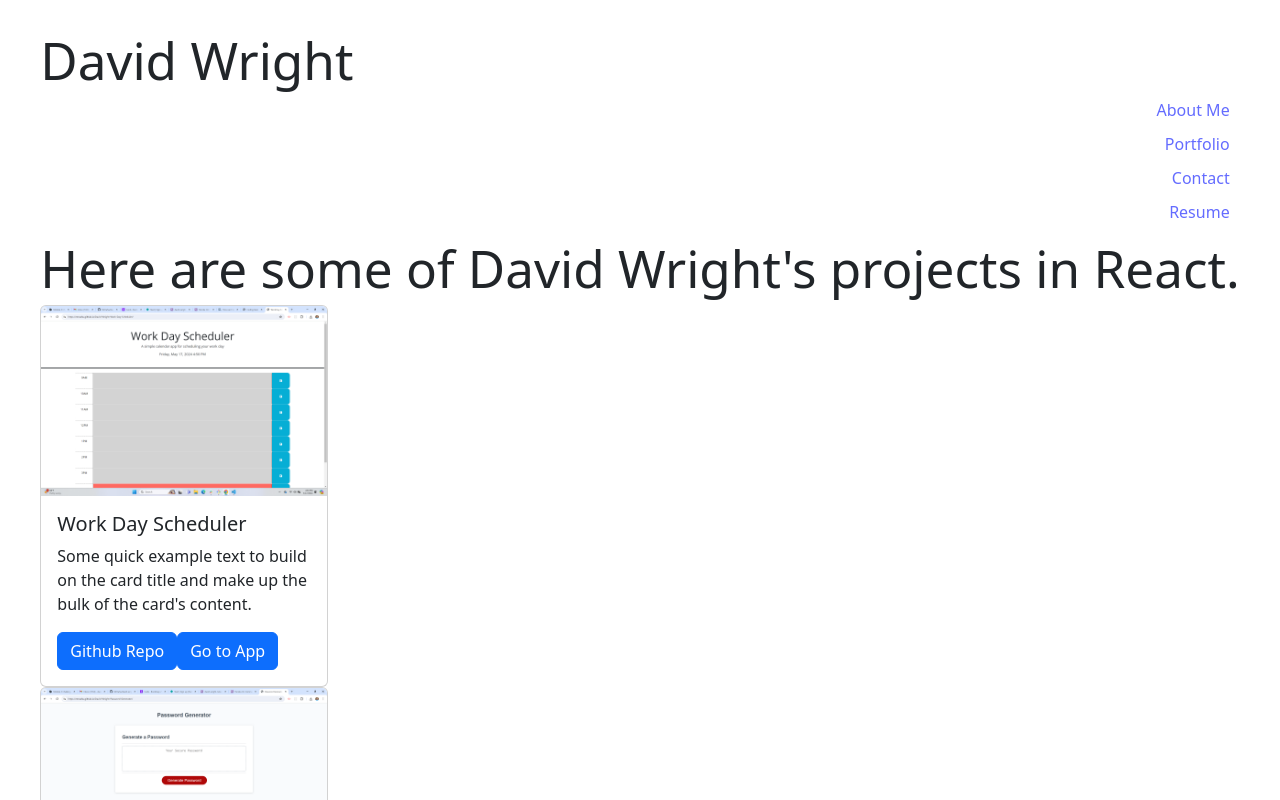
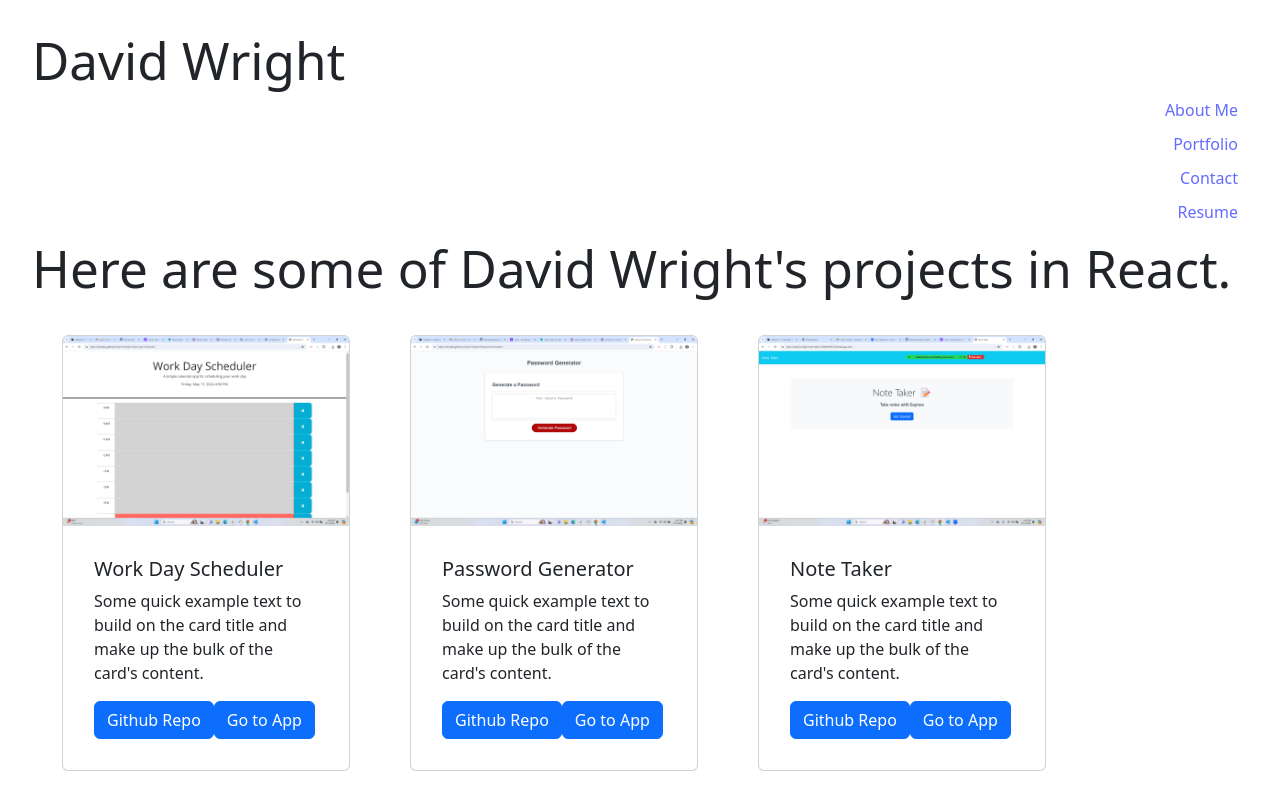
Before and after one commit to MrOahu/David-Wright-React-Portfolio, a React (Vite) app: page /portfolio in a window 1280 px wide. Shown: the top 800 px of the page. Built offline with nearby package versions, Linux system fonts and the light colour scheme.

Commit message:
adjusted portfolio images

```diff
--- a/src/App.css
+++ b/src/App.css
@@ -29,3 +29,13 @@
   width: 80px;
   height: 80px;
 }
+
+.project-div {
+  display: flex;
+  flex-direction: row;
+  flex-wrap: wrap;
+}
+
+.project-div div {
+  margin: 15px;
+}
--- a/src/components/Portfolio.jsx
+++ b/src/components/Portfolio.jsx
@@ -36,6 +36,7 @@ function Portfolio(){
     return(
         <div>
             <h1>Here are some of David Wright's projects in React.</h1>
+            <div className="project-div">
             {
                 myProjects.map(project => {
                     return(
@@ -48,6 +49,7 @@ function Portfolio(){
                     )
                 })
             }
+            </div>
         </div>
     )
 }
```
